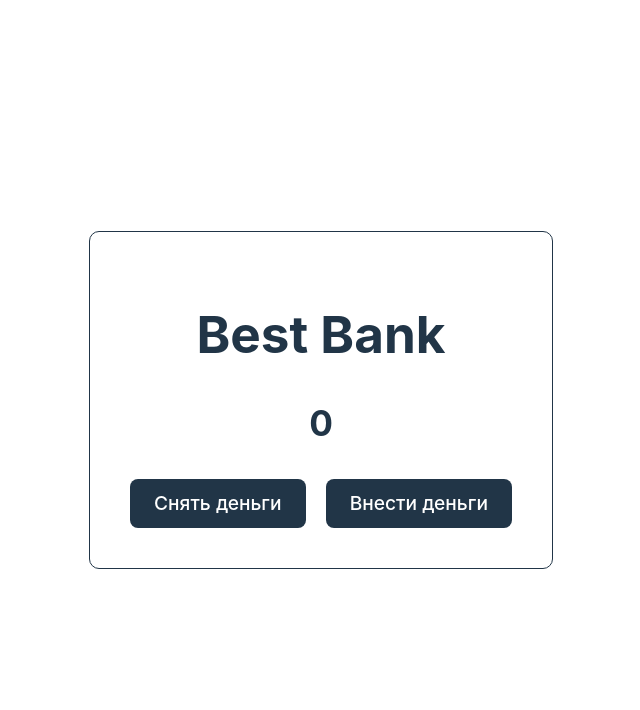
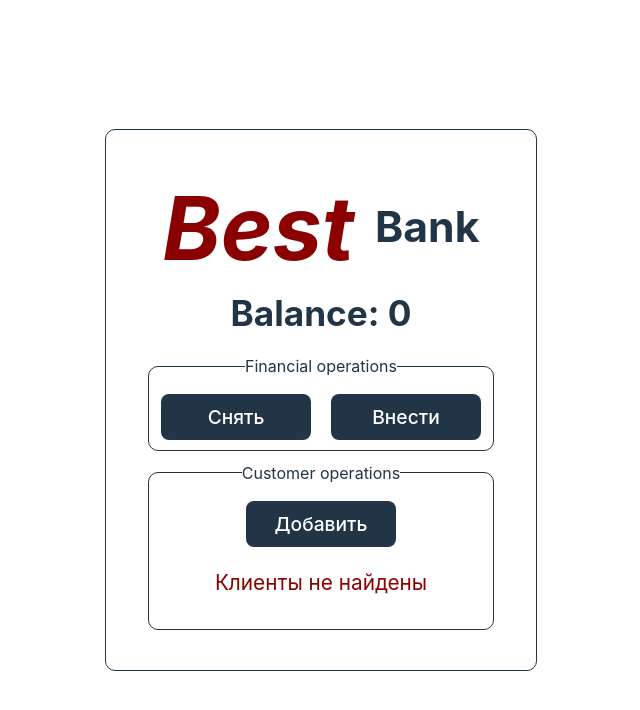
Before and after one commit to solidados/redux-thunk-saga-api, a React (Vite) app: page / in a window 1280 px wide. Shown: the top 710 px of the page, without its empty margins (319-959 px from the left). Built offline with nearby package versions, Linux system fonts and the light colour scheme.

Commit message:
feat: add functions to add/remove customers

```diff
--- a/package.json
+++ b/package.json
@@ -14,7 +14,8 @@
     "react": "^18.2.0",
     "react-dom": "^18.2.0",
     "react-redux": "^9.1.2",
-    "redux": "^5.0.1"
+    "redux": "^5.0.1",
+    "uuid": "^9.0.1"
   },
   "devDependencies": {
     "@types/react": "^18.2.66",
--- a/src/App.css
+++ b/src/App.css
@@ -11,17 +11,52 @@
   border-radius: 10px;
 }
 
+h1 {
+  margin: 10px 0;
+}
+
+h1 span {
+  font-size: 5.5rem;
+  font-style: oblique;
+  color: darkred;
+}
+
+h2 {
+  margin: 5px 0;
+  font-size: 2.2rem;
+}
+
 .btn-wrapper {
   display: flex;
+  justify-content: center;
   gap: 20px;
 }
 
-h2 {
-  font-size: 2.2rem;
-}
-
 .btn-wrapper button {
+  width: 150px;
+  padding: 10px 20px;
   background-color: #213547;
   color: white;
   font-size: 1.2rem;
 }
+
+.btn-subtitle {
+  padding: 10px 0;
+}
+
+fieldset{
+  border-radius: 10px;
+  border-width: 1px;
+  border-color: #213547;
+}
+
+.customer {
+  padding: 10px;
+  font-size: 1.5rem;
+  cursor: pointer;
+}
+
+.notice {
+  font-size: 1.3rem;
+  color: darkred;
+}
--- a/src/App.jsx
+++ b/src/App.jsx
@@ -1,9 +1,11 @@
 import { useDispatch, useSelector } from "react-redux";
+import { v4 as uuidv4 } from "uuid";
 import "./App.css";
 
 function App() {
   const dispatch = useDispatch();
   const cash = useSelector((state) => state.cash.cash);
+  const customers = useSelector((state) => state.customers.customers);
 
   const getCash = (cash) => {
     dispatch({ type: "GET_CASH", payload: cash });
@@ -13,14 +15,52 @@ function App() {
     dispatch({ type: "ADD_CASH", payload: cash });
   };
 
+  const addCustomer = (name) => {
+    const customer = {
+      name,
+      id: uuidv4(),
+    };
+    dispatch({ type: "ADD_CUSTOMER", payload: customer });
+  };
+
+  const removeCustomer = (customer) => {
+    dispatch({ type: "REMOVE_CUSTOMERS", payload: customer.id });
+  };
+
   return (
     <div className={"App"}>
-      <h1>Best Bank</h1>
-      <h2>{cash}</h2>
-      <div className={"btn-wrapper"}>
-        <button onClick={() => getCash(Number(prompt()))}>Снять деньги</button>
-        <button onClick={() => addCash(Number(prompt()))}>Внести деньги</button>
-      </div>
+      <h1>
+        <span>Best </span>
+        <sup>Bank</sup>
+      </h1>
+      <h2>Balance: {cash}</h2>
+      <fieldset>
+        <legend className={"btn-subtitle"}>Financial operations</legend>
+        <div className={"btn-wrapper"}>
+          <button onClick={() => getCash(Number(prompt()))}>Снять</button>
+          <button onClick={() => addCash(Number(prompt()))}>Внести</button>
+        </div>
+      </fieldset>
+
+      <fieldset>
+        <legend className={"btn-subtitle"}>Customer operations</legend>
+        <div className={"btn-wrapper"}>
+          <button onClick={() => addCustomer(prompt())}>Добавить</button>
+        </div>
+        {customers.length > 0 ? (
+          <div className={"customer"}>
+            {customers.map((customer) => (
+              <div key={customer.id} onClick={() => removeCustomer(customer)}>
+                {customer.name}
+              </div>
+            ))}
+          </div>
+        ) : (
+          <div>
+            <p className={"notice"}>Клиенты не найдены</p>
+          </div>
+        )}
+      </fieldset>
     </div>
   );
 }
--- a/src/store/customerReducer.js
+++ b/src/store/customerReducer.js
@@ -2,12 +2,20 @@ const defaultState = {
   customers: [],
 };
 
+const ADD_CUSTOMER = "ADD_CUSTOMER";
+const REMOVE_CUSTOMERS = "REMOVE_CUSTOMERS";
+
 export const customerReducer = (state = defaultState, action) => {
   switch (action.type) {
-    case "ADD_CUSTOMER":
-      return { ...state, cash: state.cash + action.payload };
-    case "GET_CUSTOMERS":
-      return { ...state, cash: state.cash - action.payload };
+    case ADD_CUSTOMER:
+      return { ...state, customers: [...state.customers, action.payload] };
+    case REMOVE_CUSTOMERS:
+      return {
+        ...state,
+        customers: state.customers.filter(
+          (customer) => customer.id !== action.payload,
+        ),
+      };
     default:
       return state;
   }
```
Also changed, not shown: src/store/cashReducer.js (+4 -2 lines).
